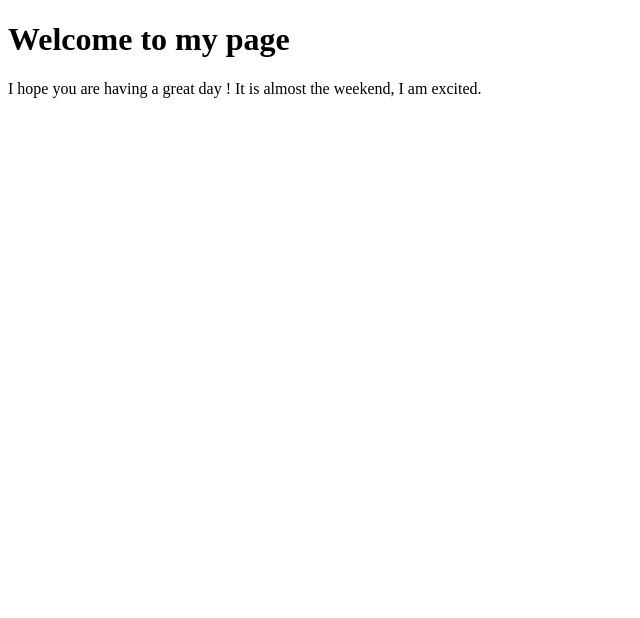
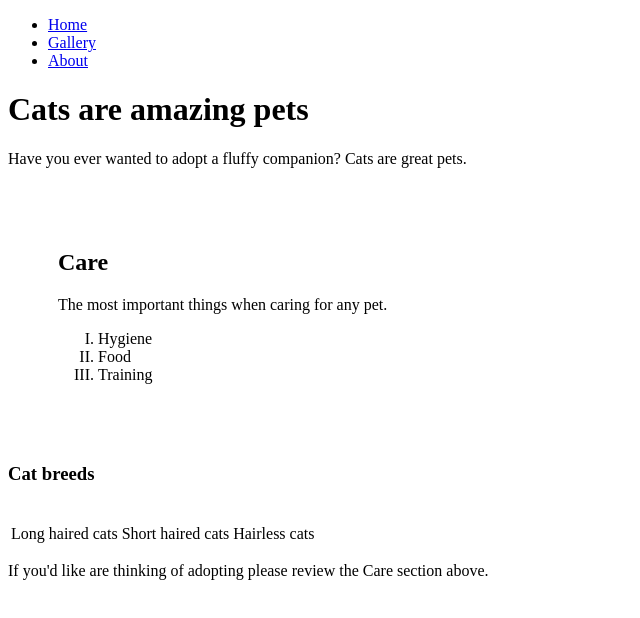
Before and after one commit to AMPERE555/AMPERE555.github.io, a plain HTML site: page index.html in a window 1280 px wide. Shown: the whole page, without its empty margins (0-640 px from the left). Drawn offline with Linux system fonts and the light colour scheme.

Commit message:
Blueprint of lab 1

```diff
--- a/index.html
+++ b/index.html
@@ -2,11 +2,54 @@
 <html>
     <head>
         <meta charset="UTF-8">
-        <title>Super Cool</title>
+        <title>Purrfect</title>
     </head>
     <body>
-        <h1>Welcome to my page</h1>
-        <p>I hope you are having a great day ! It is almost the weekend, I am excited.</p>
+        <span>
+            <nav>
+            <ul><!---All linked to index because I do not have other html pages for these <li> yet-->
+                <li>
+                    <a href="index.html">Home</a>
+                </li>
+                <li>
+                    <a href="index.html">Gallery</a>
+                </li>
+                <li>
+                    <a href="index.html">About</a>
+                </li>
+            </ul>
+            </nav>
+        </span>
+
+        <h1>Cats are amazing pets</h1>
+        <p style="padding: top 45px;">Have you ever wanted to adopt a fluffy companion? Cats are great pets.</p>
+        <div style="padding: 45px; margin: 5px; position: center;">
+            <h2 href="#care">Care</h2>
+            <p>The most important things when caring for any pet.</p>
+            <ol type="I">
+               <li>Hygiene</li>
+               <li>Food</li>
+               <li>Training</li>
+            </ol>
+        </div>
+        <div>
+            <h3>Cat breeds</h3>
+            <img src="">
+            <table>
+                <tr>
+                    <td>
+                    Long haired cats
+                    </td>
+                    <td>
+                    Short haired cats
+                    </td>
+                    <td>
+                    Hairless cats
+                    </td>
+                </tr>
+            </table>
+            <p>If you'd like are thinking of adopting please review the <a id="care">Care section</a> above.</p>
+        </div>
     </body>
 
 </html>
```
